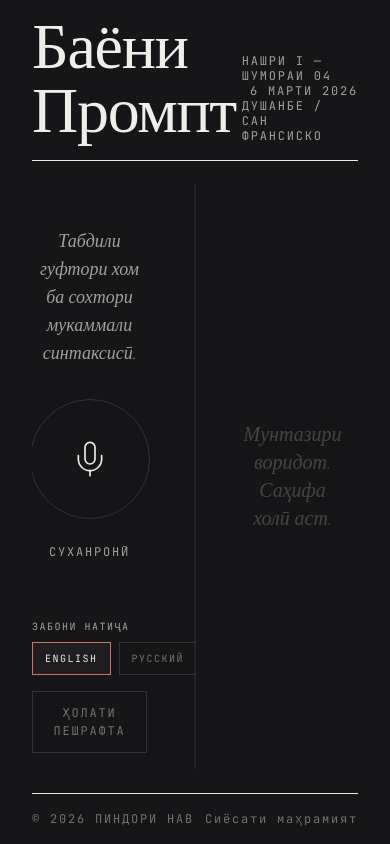
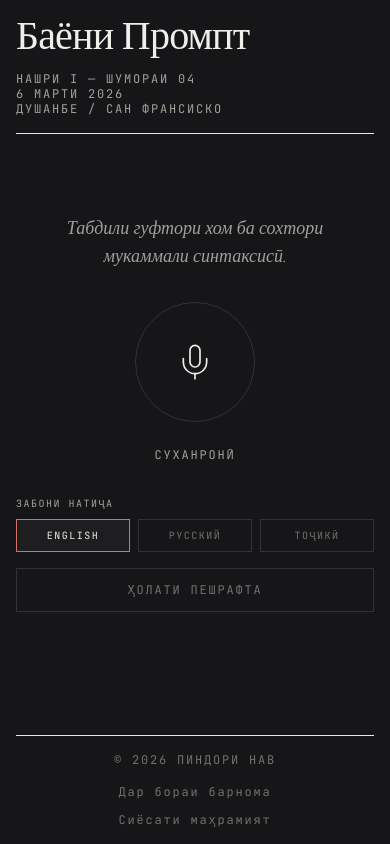
Before and after one commit to sobir-git/gemini-tjk-prompter, a React (Vite) app in the folder client/: page / in a window 390 px wide. Built offline with nearby package versions, Linux system fonts and the light colour scheme; the HTML template or start-up script is replaced by a standard one.

Commit message:
feat: add About modal and improve mobile responsiveness

```diff
--- a/client/src/App.tsx
+++ b/client/src/App.tsx
@@ -5,6 +5,7 @@ import ModelSelector from './components/ModelSelector'
 import ResultsPanel from './components/ResultsPanel'
 import AudioVisualizer from './components/AudioVisualizer'
 import PrivacyPolicy from './components/PrivacyPolicy'
+import AboutModal from './components/AboutModal'
 import { useAudioRecorder } from './hooks/useAudioRecorder'
 import { STATUS, AppStatus, ModelResult, PromptResponse, OutputLanguage, AVAILABLE_LANGUAGES } from './types'
 
@@ -15,6 +16,7 @@ export default function App() {
   const [currentDate, setCurrentDate] = useState('')
   const [advancedMode, setAdvancedMode] = useState(false)
   const [showPrivacy, setShowPrivacy] = useState(false)
+  const [showAbout, setShowAbout] = useState(false)
   const [selectedModels, setSelectedModels] = useState<string[]>(() => {
     const saved = localStorage.getItem('selectedModels')
     return saved ? JSON.parse(saved) : ['gemini-2.5-flash']
@@ -126,13 +128,13 @@ export default function App() {
   }
 
   return (
-    <div className="h-screen flex flex-col px-8 py-4 max-w-[1400px] mx-auto overflow-hidden bg-[var(--bg-primary)] text-[var(--text-primary)]">
+    <div className="h-screen flex flex-col px-4 md:px-8 py-4 max-w-[1400px] mx-auto overflow-hidden bg-[var(--bg-primary)] text-[var(--text-primary)]">
       {/* Header / Masthead */}
-      <header className="flex justify-between items-end border-b border-[var(--border-strong)] pb-4 mb-6 flex-shrink-0">
-        <h1 className="display-serif text-[4rem] font-light text-[var(--text-primary)] leading-none">
+      <header className="flex flex-col md:flex-row justify-between items-start md:items-end gap-4 md:gap-0 border-b border-[var(--border-strong)] pb-4 mb-4 md:mb-6 flex-shrink-0">
+        <h1 className="display-serif text-[2.5rem] md:text-[4rem] font-light text-[var(--text-primary)] leading-none">
           Баёни Промпт
         </h1>
-        <div className="flex flex-col items-end mono-label text-[var(--text-secondary)] leading-tight">
+        <div className="flex flex-col items-start md:items-end mono-label text-[var(--text-secondary)] leading-tight">
           <span>Нашри I — Шумораи 04</span>
           <span>{currentDate}</span>
           <span>Душанбе / Сан Франсиско</span>
@@ -140,12 +142,13 @@ export default function App() {
       </header>
 
       {/* Main Layout */}
-      <main className="flex-1 flex relative min-h-0">
-        {/* Vertical Divider */}
-        <div className="absolute left-1/2 top-0 bottom-0 w-px bg-[var(--border-subtle)] -translate-x-1/2" />
+      <main className="flex-1 flex flex-col md:flex-row relative min-h-0 overflow-y-auto md:overflow-hidden">
+        {/* Divider */}
+        <div className="hidden md:block absolute left-1/2 top-0 bottom-0 w-px bg-[var(--border-subtle)] -translate-x-1/2" />
+        <div className="md:hidden w-full h-px bg-[var(--border-subtle)] my-6" />
 
         {/* Left Column — Input Side */}
-        <section className="w-1/2 flex flex-col pr-12 py-4 overflow-hidden relative">
+        <section className="w-full md:w-1/2 flex flex-col md:pr-12 py-4 md:overflow-hidden relative min-h-[400px] md:min-h-0">
           <div className="flex-1 flex flex-col items-center justify-center gap-8">
             <p className="italic-serif text-[var(--text-secondary)] text-lg text-center max-w-[280px]">
               Табдили гуфтори хом ба сохтори мукаммали синтаксисӣ.
@@ -162,7 +165,7 @@ export default function App() {
                 transition={{ duration: 0 }}
                 onClick={isRecording ? stopRecording : startRecording}
                 disabled={isProcessing}
-                className={`w-[120px] h-[120px] rounded-full border border-[var(--border-subtle)] flex items-center justify-center`}
+                className={`w-[120px] h-[120px] rounded-full border border-[var(--border-subtle)] flex items-center justify-center shrink-0`}
                 aria-label={isRecording ? 'Ист' : 'Оғоз'}
               >
                 {isRecording ? <MicOff size={40} strokeWidth={1} /> : <Mic size={40} strokeWidth={1} />}
@@ -182,7 +185,7 @@ export default function App() {
               )}
 
               {isRecording && analyser && (
-                <div className="h-[60px] w-[300px] flex items-center justify-center opacity-80 mt-4 transition-opacity duration-300">
+                <div className="h-[60px] w-full max-w-[300px] flex items-center justify-center opacity-80 mt-4 transition-opacity duration-300">
                   <AudioVisualizer analyser={analyser} />
                 </div>
               )}
@@ -192,14 +195,14 @@ export default function App() {
           <div className="w-full mt-8 flex flex-col gap-4 flex-shrink-0">
             <div className="flex flex-col gap-2">
               <span className="mono-label text-[var(--text-secondary)] text-[10px]">Забони натиҷа</span>
-              <div className="flex gap-2">
+              <div className="flex flex-wrap md:flex-nowrap gap-2">
                 {AVAILABLE_LANGUAGES.map(lang => {
                   const active = outputLanguage === lang.id
                   return (
                     <button
                       key={lang.id}
                       onClick={() => setOutputLanguage(lang.id)}
-                      className={`flex-1 px-3 py-2 transition-colors mono-label text-[10px] border ${
+                      className={`flex-1 min-w-[80px] px-3 py-2 transition-colors mono-label text-[10px] border ${
                         active
                           ? 'bg-[var(--bg-secondary)] border-[var(--accent)] text-[var(--text-primary)]'
                           : 'border-[var(--border-subtle)] text-[var(--text-muted)] hover:border-[var(--accent)] hover:text-[var(--text-secondary)]'
@@ -246,9 +249,11 @@ export default function App() {
           </div>
         </section>
 
+        <div className="md:hidden w-full h-px bg-[var(--border-subtle)] my-8" />
+
         {/* Right Column — Output Side */}
-        <section className="w-1/2 flex flex-col pl-12 py-4 overflow-hidden h-full">
-          <div className="flex-1 overflow-y-auto pr-4 custom-scrollbar">
+        <section className="w-full md:w-1/2 flex flex-col md:pl-12 py-4 md:overflow-hidden min-h-[500px] md:min-h-0 md:h-full">
+          <div className="flex-1 md:overflow-y-auto pr-0 md:pr-4 custom-scrollbar">
             <ResultsPanel
               status={status}
               results={results}
@@ -261,17 +266,26 @@ export default function App() {
       </main>
 
       {/* Footer */}
-      <footer className="mt-6 pt-4 border-t border-[var(--border-strong)] flex justify-between items-center mono-label text-[var(--text-muted)] flex-shrink-0">
+      <footer className="mt-4 md:mt-6 pt-4 border-t border-[var(--border-strong)] flex flex-col md:flex-row justify-between items-center gap-4 md:gap-0 mono-label text-[var(--text-muted)] flex-shrink-0 text-xs md:text-sm text-center md:text-left">
         <span>© {new Date().getFullYear()} Пиндори Нав</span>
+        <div className="flex flex-col md:flex-row gap-3 md:gap-6">
+          <button
+            onClick={() => setShowAbout(true)}
+            className="hover:text-[var(--text-secondary)] transition-colors underline-offset-4 hover:underline"
+          >
+            Дар бораи барнома
+          </button>
           <button
             onClick={() => setShowPrivacy(true)}
             className="hover:text-[var(--text-secondary)] transition-colors underline-offset-4 hover:underline"
           >
             Сиёсати маҳрамият
           </button>
+        </div>
       </footer>
 
       <PrivacyPolicy isOpen={showPrivacy} onClose={() => setShowPrivacy(false)} />
+      <AboutModal isOpen={showAbout} onClose={() => setShowAbout(false)} />
     </div>
   )
 }
--- /dev/null
+++ b/client/src/components/AboutModal.tsx
@@ -0,0 +1,56 @@
+import { motion, AnimatePresence } from 'framer-motion'
+import { X } from 'lucide-react'
+
+interface Props {
+  isOpen: boolean
+  onClose: () => void
+}
+
+export default function AboutModal({ isOpen, onClose }: Props) {
+  return (
+    <AnimatePresence>
+      {isOpen && (
+        <div className="fixed inset-0 z-[100] flex items-center justify-center p-4 sm:p-6">
+          <motion.div
+            initial={{ opacity: 0 }}
+            animate={{ opacity: 1 }}
+            exit={{ opacity: 0 }}
+            onClick={onClose}
+            className="absolute inset-0 bg-black/80 backdrop-blur-sm"
+          />
+          <motion.div
+            initial={{ opacity: 0, scale: 0.95, y: 20 }}
+            animate={{ opacity: 1, scale: 1, y: 0 }}
+            exit={{ opacity: 0, scale: 0.95, y: 20 }}
+            className="relative w-full max-w-2xl max-h-[80vh] bg-[var(--bg-secondary)] border border-[var(--border-subtle)] shadow-2xl overflow-hidden flex flex-col"
+          >
+            <div className="flex justify-between items-center p-6 border-b border-[var(--border-subtle)] bg-[var(--bg-primary)]">
+              <h2 className="display-serif text-2xl font-light text-[var(--text-primary)]">Дар бораи барнома</h2>
+              <button
+                onClick={onClose}
+                className="text-[var(--text-muted)] hover:text-[var(--text-primary)] transition-colors"
+                aria-label="Пӯшидан"
+              >
+                <X size={24} strokeWidth={1.5} />
+              </button>
+            </div>
+
+            <div className="flex-1 overflow-y-auto p-8 custom-scrollbar space-y-6 text-[var(--text-secondary)] leading-relaxed mono-label">
+              <section className="space-y-3">
+                <p className="text-[13px] leading-relaxed">
+                  Ин барнома барои табдил додани гуфтори хом ба матни сохторёфта ва мукаммали синтаксисӣ тавассути моделҳои пешрафтаи зеҳни сунъӣ сохта шудааст.
+                </p>
+                <p className="text-[13px] leading-relaxed mt-4">
+                  Шумо метавонед овози худро сабт кунед ва барнома онро ба матни тозаву фаҳмо табдил медиҳад. Ин барои навиштани мақолаҳо, гирифтани қайдҳо ва тартиб додани ҳуҷҷатҳо хеле муфид аст.
+                </p>
+                <p className="text-[13px] leading-relaxed mt-4">
+                  Барнома моделҳои гуногуни зеҳни сунъиро ба монанди Gemini, Claude ва ғайра дастгирӣ мекунад ва имкон медиҳад, ки натиҷаҳоро бо забонҳои гуногун дастрас намоед.
+                </p>
+              </section>
+            </div>
+          </motion.div>
+        </div>
+      )}
+    </AnimatePresence>
+  )
+}
```
Lines whose indentation alone changed are shown as unchanged.
